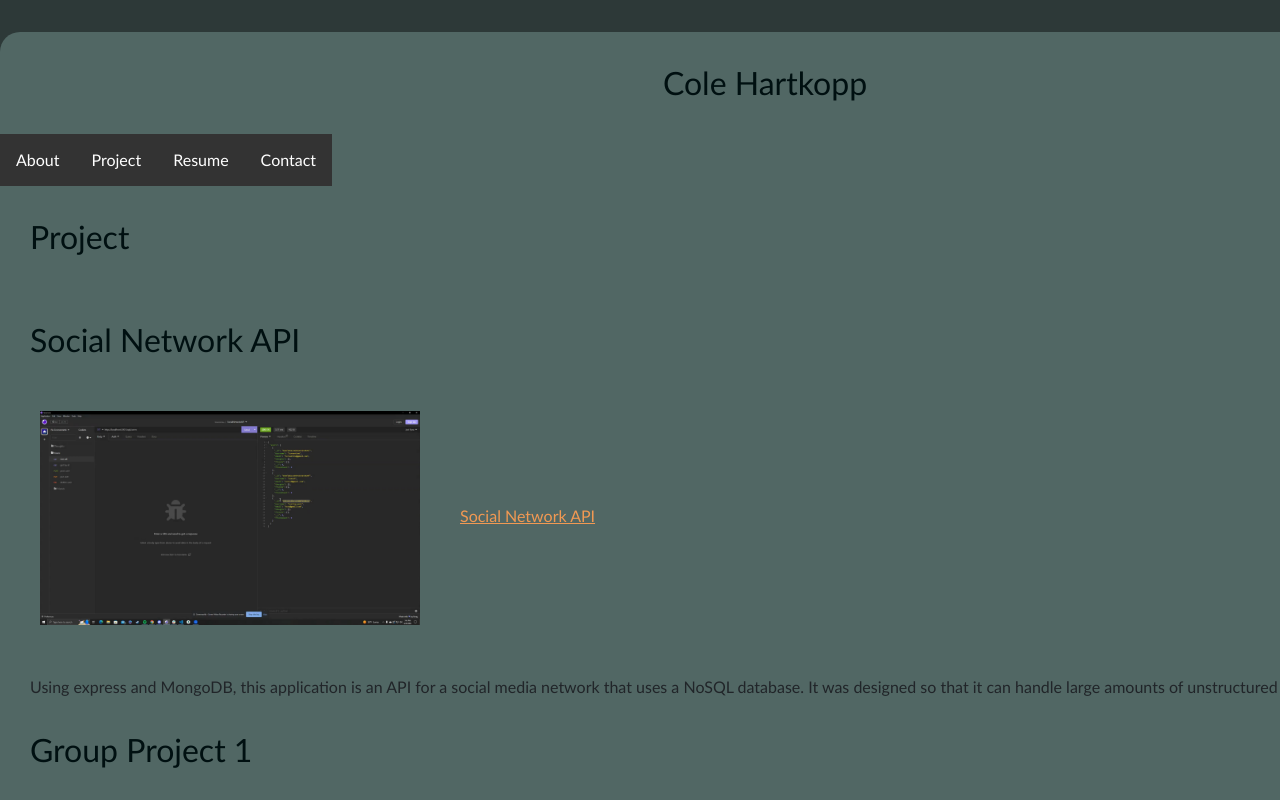
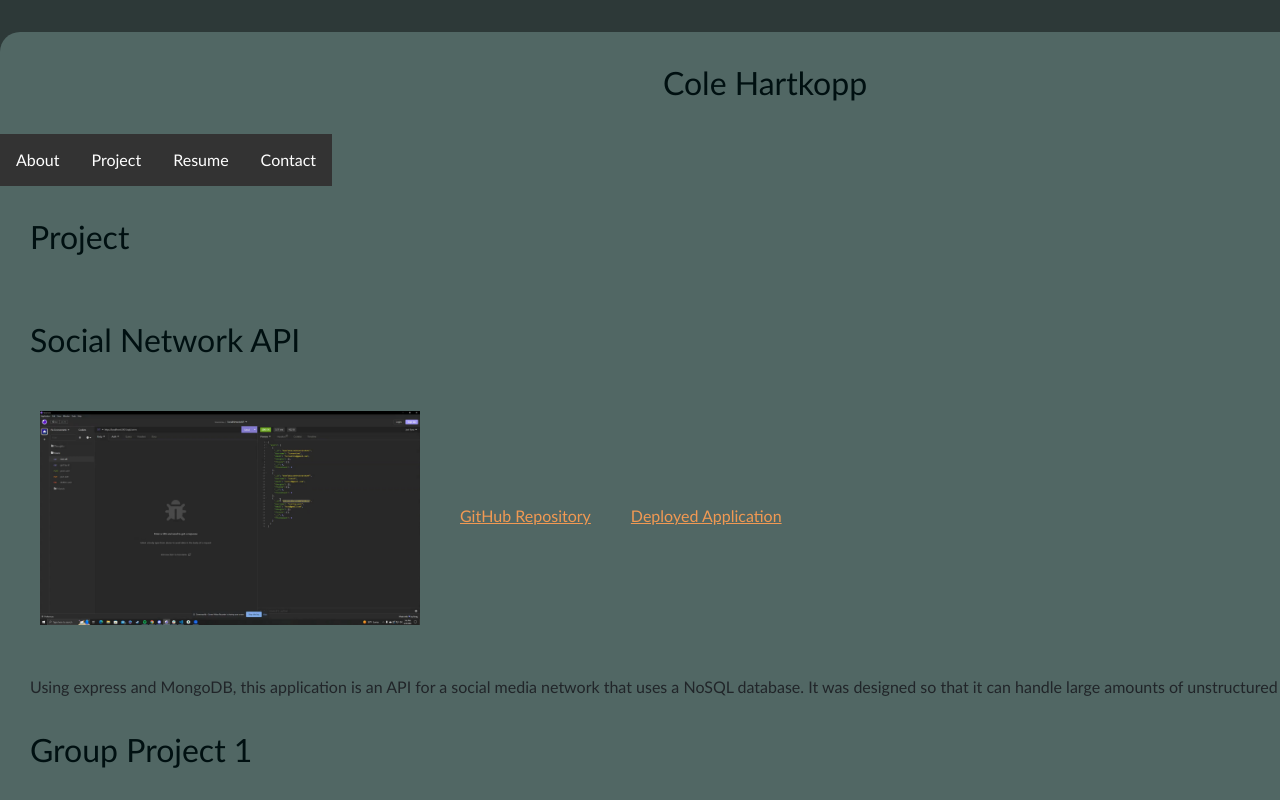
Before and after one commit to zencoh/reactPortfolio, a React (Create React App) app: page / in a window 1280 px wide. Both pictures are taken after a click on the element "Project". Shown: the top 800 px of the page. Built offline with nearby package versions, Linux system fonts and the light colour scheme; the HTML template or start-up script is replaced by a standard one.

Commit message:
Deployed project links included on portfolio

```diff
--- a/src/components/Project.js
+++ b/src/components/Project.js
@@ -9,7 +9,8 @@ function Project() {
             <h1>{Proj.name}</h1>
             <aside className="Project-aside" >
               <img className="Proj-img" src={Proj.icon} alt={Proj.caption} />
-              <a href={Proj.link}>{Proj.name}</a>
+              <a href={Proj.link}>GitHub Repository</a>
+              <a href={Proj.deployed}>Deployed Application</a>
             </aside>
             <p className="Proj-bio" >{Proj.bio}</p>
           </div>
--- a/src/components/projectData.json
+++ b/src/components/projectData.json
@@ -4,48 +4,55 @@
     "bio": "Using express and MongoDB, this application is an API for a social media network that uses a NoSQL database. It was designed so that it can handle large amounts of unstructured data",
     "icon": "img/nosql-logo.png",
     "caption": "Social Network API",
-    "link": "https://github.com/zencoh/socialnetworknosql"
+    "link": "https://github.com/zencoh/socialnetworknosql",
+    "deployed": "null"
   },
   {
     "name": "Group Project 1",
     "bio": "This application uses three different API's to easily search dog and cat breeds, and shows an image and a short bio about the breed when clicked",
     "icon": "img/dog&catscreenshot.png",
     "caption": "Dog and Cat Search Engine",
-    "link": "https://github.com/zencoh/soCrazyGroupProject"
+    "link": "https://github.com/zencoh/soCrazyGroupProject",
+    "deployed": "https://zencoh.github.io/soCrazyGroupProject/"
   },
   {
     "name": "Note Taker",
     "bio": "This project uses an Express back end by saving and retrieving note data from a JSON file.",
     "icon": "img/notetakerscreenshot.png",
     "caption": "Note Taker",
-    "link": "https://github.com/zencoh/rapidNoteTaker"
+    "link": "https://github.com/zencoh/rapidNoteTaker",
+    "deployed": "https://rapidnotetaker.herokuapp.com/"
   },
   {
     "name": "Weather Dashboard",
     "bio": "This project retreives data from another applications API and is used to create a weather dashboard that runs in the browser and features a dynamically updating HTML.",
     "icon": "img/weather_dashboard.png",
     "caption": "Weather Dashboard",
-    "link": "https://github.com/zencoh/inYourNeckofTheWoods"
+    "link": "https://github.com/zencoh/inYourNeckofTheWoods",
+    "deployed": "https://zencoh.github.io/inYourNeckofTheWoods/"
   },
   {
     "name": "Group Project 2",
     "bio": "This is a full stack application utilizing a responsive front end and an express.js back end. RadLibs allows a user to sign up, log in, and create silly stories called RadLibs.",
     "icon": "img/rad-libs.png",
     "caption": "Rad-libsT",
-    "link": "https://github.com/SChafinIII/Rad-Libs"
+    "link": "https://github.com/SChafinIII/Rad-Libs",
+    "deployed": "https://rad-libs.herokuapp.com/"
   },
   {
     "name": "Tech Blog",
     "bio": "This application is similar to a Wordpress site where developers can publish their blog posts and comment on other developer's posts as well.",
     "icon": "img/techblog.png",
     "caption": "Tech Blog",
-    "link": "https://github.com/zencoh/tehcieblog"
+    "link": "https://github.com/zencoh/tehcieblog",
+    "deployed": "https://tehcieblog.herokuapp.com/"
   },
   {
     "name": "Group Project 3",
     "bio": "This application was created to help people in the community find and connect with one another playing simplified and laidback sports. By creating a place to host these sports leagues and players we hope to build a safe and fun environment for all users to promote physical and mental health.",
     "icon": "img/ezLeaguesScreenshot.png",
     "caption": "EZ Leagues",
-    "link": "https://github.com/kcavner/Ezleagues"
+    "link": "https://github.com/kcavner/Ezleagues",
+    "deployed": "https://ezleagues.herokuapp.com/"
   }
 ]
```
